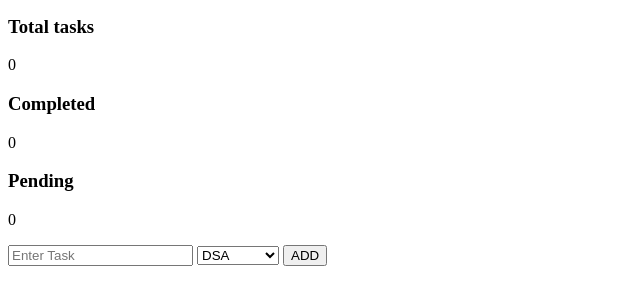
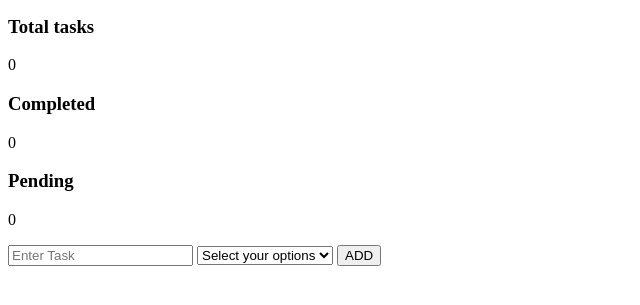
Before and after one commit to rawatvipin756/devTrack, a plain HTML site: page index.html in a window 1280 px wide. Shown: the part 101-406 px from the top of the page, without its empty margins (0-640 px from the left). Drawn offline with Linux system fonts and the light colour scheme.

Commit message:
Update index.html

```diff
--- a/index.html
+++ b/index.html
@@ -31,6 +31,7 @@
                 <form id="taskForm">
                     <input id="inputTask" placeholder="Enter Task">
                     <select id="selectOpt">
+                        <option>Select your options</option>
                         <option value="DSA">DSA</option>
                         <option value="Javascript">Javascript</option>
                         <option value="C++">C++</option>
```
